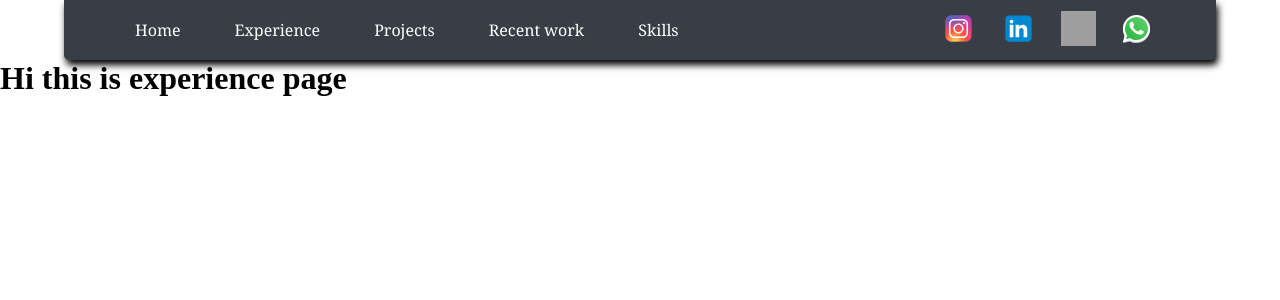
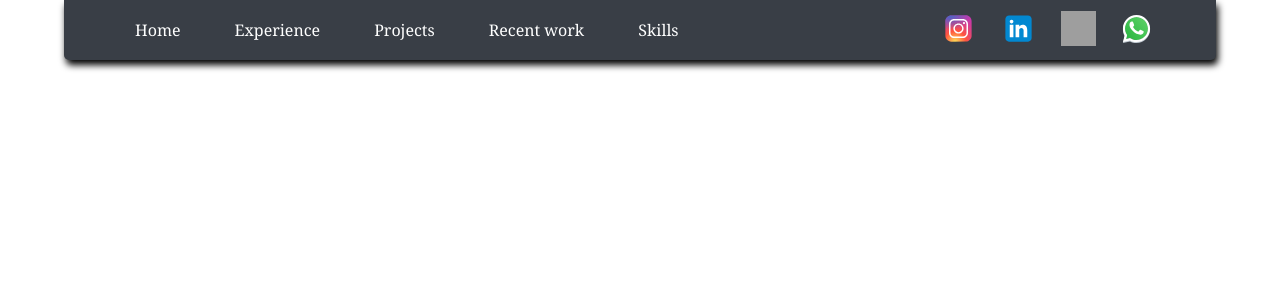
Before and after one commit to Raja-Nalliyappan/dev-portfolio, a React (Create React App) app: page /#/experience in a window 1280 px wide. Shown: the top 300 px of the page. Built offline with nearby package versions, Linux system fonts and the light colour scheme; grey boxes are pictures that could not be loaded; the HTML template or start-up script is replaced by a standard one.

Commit message:
expriance color change

```diff
--- a/src/Portfoilo/Experience.jsx
+++ b/src/Portfoilo/Experience.jsx
@@ -1,11 +1,10 @@
-import { Footer } from "./Footer"
 import { Navbar } from "./Navbar"
 
 export const Experience =()=>{
     return(
         <>
         <Navbar />
-            <h1>Hi this is experience page</h1>
+            <h1 style={{color:"white"}}>Hi this is experience page</h1>
         </>
     )
 }
```
